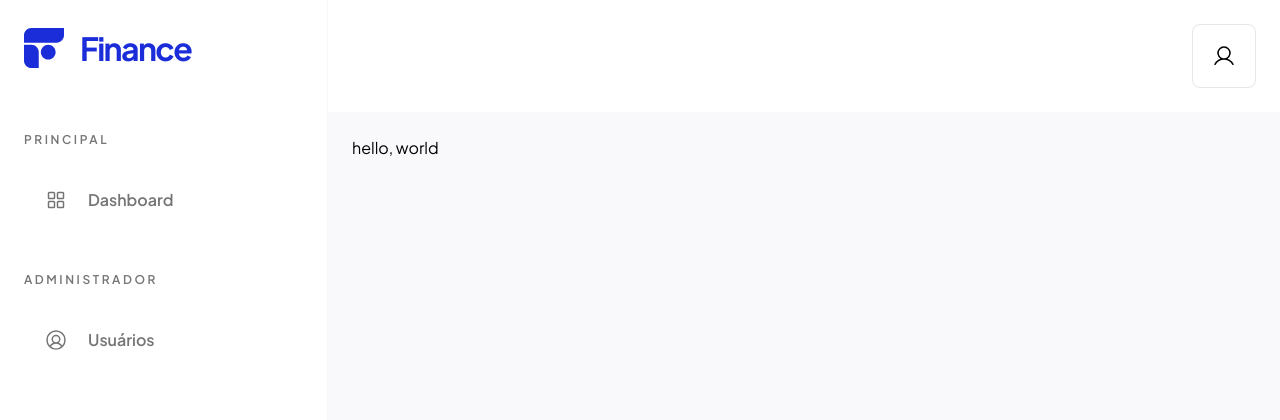
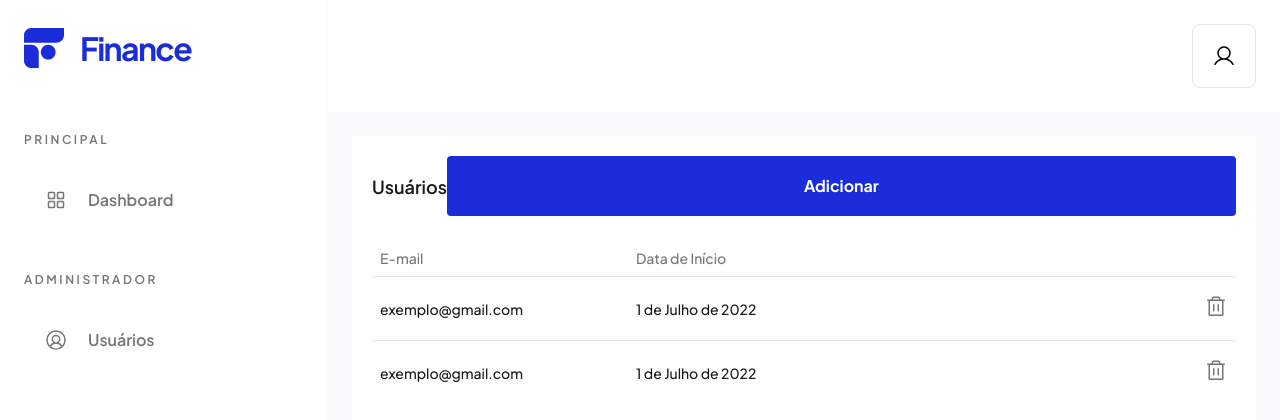
Before and after one commit to dev-felipecrs/f3-finance-frontend, a Next.js app: page /app/admin/users in a window 1280 px wide. Shown: the top 420 px of the page. Built offline with nearby package versions, Linux system fonts and the light colour scheme.

Commit message:
feat: add users list component

```diff
--- a/package.json
+++ b/package.json
@@ -12,7 +12,8 @@
     "@phosphor-icons/react": "^2.1.7",
     "next": "15.2.4",
     "react": "^19.0.0",
-    "react-dom": "^19.0.0"
+    "react-dom": "^19.0.0",
+    "tailwind-merge": "^3.2.0"
   },
   "devDependencies": {
     "@eslint/compat": "^1.2.8",
--- a/src/app/app/admin/users/page.tsx
+++ b/src/app/app/admin/users/page.tsx
@@ -1,9 +1,7 @@
 import React from 'react'
 
+import { UsersList } from '@/presentation/components/pages/app/admin/users'
+
 export default function UsersPage() {
-  return (
-    <div>
-      <h1>hello, world</h1>
-    </div>
-  )
+  return <UsersList />
 }
--- /dev/null
+++ b/src/presentation/components/pages/app/admin/users/UsersList/index.tsx
@@ -0,0 +1,45 @@
+import React from 'react'
+
+import { Trash } from '@phosphor-icons/react/dist/ssr'
+
+import { Button, Table } from '@/presentation/components/shared'
+
+export function UsersList() {
+  return (
+    <section className="bg-white p-5">
+      <header className="flex items-center justify-between">
+        <strong className="text-lg leading-[150%] font-semibold text-gray-500">
+          Usuários
+        </strong>
+
+        <Button>Adicionar</Button>
+      </header>
+
+      <Table.Root>
+        <thead>
+          <tr>
+            <Table.Head>E-mail</Table.Head>
+            <Table.Head>Data de Início</Table.Head>
+            <Table.Head className="text-right" />
+          </tr>
+        </thead>
+        <tbody>
+          {Array.from({ length: 2 }).map((_, index) => (
+            <Table.Row key={index}>
+              <Table.Cell className="w-64">exemplo@gmail.com</Table.Cell>
+              <Table.Cell className="w-64">1 de Julho de 2022</Table.Cell>
+              <Table.Cell className="text-right">
+                <button type="button" className="group cursor-pointer">
+                  <Trash
+                    size={24}
+                    className="text-gray-400 transition-colors group-hover:text-gray-500"
+                  />
+                </button>
+              </Table.Cell>
+            </Table.Row>
+          ))}
+        </tbody>
+      </Table.Root>
+    </section>
+  )
+}
--- /dev/null
+++ b/src/presentation/components/pages/app/admin/users/index.ts
@@ -0,0 +1 @@
+export * from './UsersList'
--- /dev/null
+++ b/src/presentation/components/shared/Table/Cell.tsx
@@ -0,0 +1,24 @@
+import React from 'react'
+
+import { twMerge } from 'tailwind-merge'
+
+interface TableCellProps
+  extends React.TdHTMLAttributes<HTMLTableDataCellElement> {}
+
+export const TableCell = React.forwardRef<
+  HTMLTableDataCellElement,
+  TableCellProps
+>(({ ...props }, ref) => {
+  return (
+    <td
+      {...props}
+      ref={ref}
+      className={twMerge(
+        'p-2 text-left text-sm font-medium text-gray-500',
+        props.className,
+      )}
+    />
+  )
+})
+
+TableCell.displayName = 'TableCell'
--- /dev/null
+++ b/src/presentation/components/shared/Table/Head.tsx
@@ -0,0 +1,24 @@
+import React from 'react'
+
+import { twMerge } from 'tailwind-merge'
+
+interface TableHeadProps
+  extends React.ThHTMLAttributes<HTMLTableHeaderCellElement> {}
+
+export const TableHead = React.forwardRef<
+  HTMLTableHeaderCellElement,
+  TableHeadProps
+>(({ ...props }, ref) => {
+  return (
+    <th
+      {...props}
+      ref={ref}
+      className={twMerge(
+        'p-2 text-left text-sm font-medium text-gray-400',
+        props.className,
+      )}
+    />
+  )
+})
+
+TableHead.displayName = 'TableHead'
--- /dev/null
+++ b/src/presentation/components/shared/Table/Root.tsx
@@ -0,0 +1,19 @@
+import React from 'react'
+
+import { twMerge } from 'tailwind-merge'
+
+interface TableRootProps extends React.TableHTMLAttributes<HTMLTableElement> {}
+
+export const TableRoot = React.forwardRef<HTMLTableElement, TableRootProps>(
+  ({ ...props }, ref) => {
+    return (
+      <table
+        {...props}
+        ref={ref}
+        className={twMerge('mt-6 w-full', props.className)}
+      />
+    )
+  },
+)
+
+TableRoot.displayName = 'TableRoot'
--- /dev/null
+++ b/src/presentation/components/shared/Table/Row.tsx
@@ -0,0 +1,26 @@
+import React from 'react'
+
+import { twMerge } from 'tailwind-merge'
+
+interface TableRowProps
+  extends React.DetailedHTMLProps<
+    React.HTMLAttributes<HTMLTableRowElement>,
+    HTMLTableRowElement
+  > {}
+
+export const TableRow = React.forwardRef<HTMLTableRowElement, TableRowProps>(
+  ({ ...props }, ref) => {
+    return (
+      <tr
+        {...props}
+        ref={ref}
+        className={twMerge(
+          'h-16 border-t border-gray-200 pt-6',
+          props.className,
+        )}
+      />
+    )
+  },
+)
+
+TableRow.displayName = 'TableRow'
--- /dev/null
+++ b/src/presentation/components/shared/Table/index.ts
@@ -0,0 +1,11 @@
+import { TableRow } from './Row'
+import { TableRoot } from './Root'
+import { TableHead } from './Head'
+import { TableCell } from './Cell'
+
+export const Table = {
+  Cell: TableCell,
+  Head: TableHead,
+  Row: TableRow,
+  Root: TableRoot,
+}
--- a/src/presentation/components/shared/index.ts
+++ b/src/presentation/components/shared/index.ts
@@ -3,3 +3,4 @@ export * from './Header'
 export * from './Input'
 export * from './Logo'
 export * from './Sidebar'
+export * from './Table'
```
Also changed, not shown: 1 other file (tests, documents, lock files or other folders).
